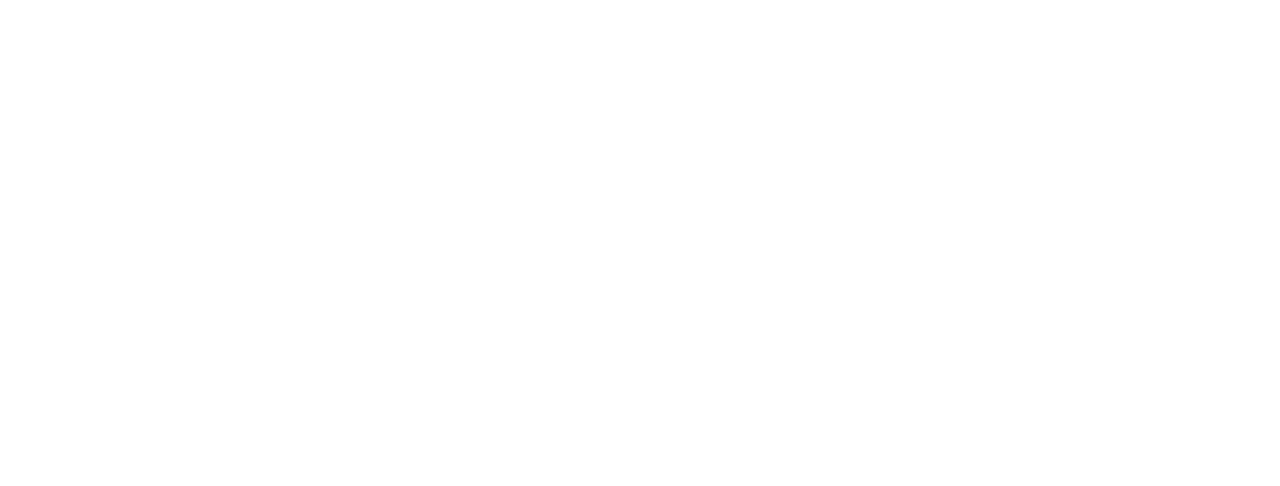
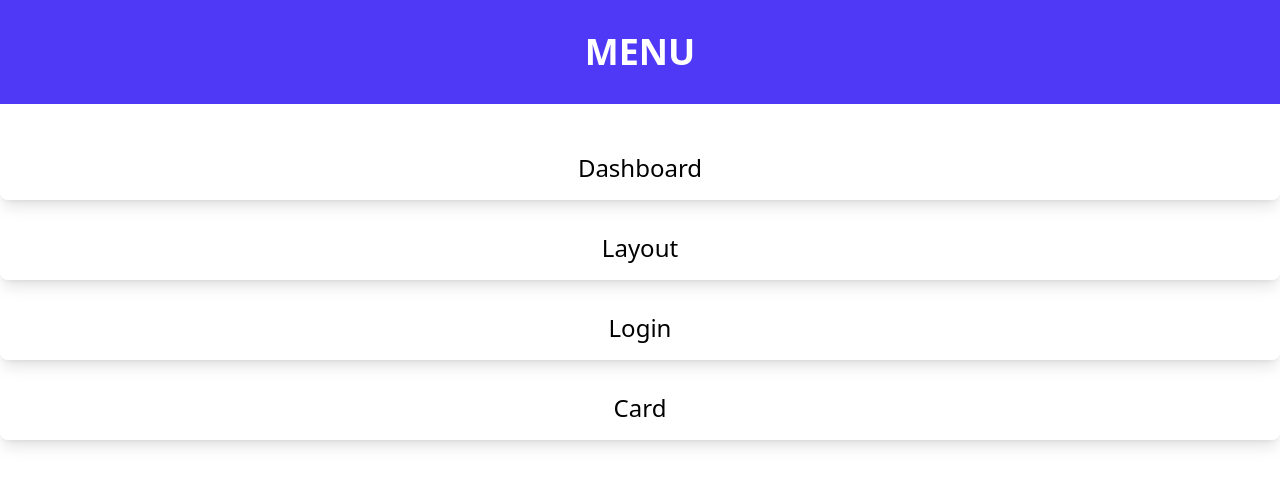
Before and after one commit to Ankeloo0/portafolio.github.io, a plain HTML site: page index.html in a window 1280 px wide. Drawn offline with nearby package versions, Linux system fonts and the light colour scheme.

Commit message:
Agregando menu

```diff
--- a/index.html
+++ b/index.html
@@ -3,9 +3,48 @@
 <head>
     <meta charset="UTF-8">
     <meta name="viewport" content="width=device-width, initial-scale=1.0">
-    <title>Index</title>
+    <title>Menu</title>
+    <script src="https://cdn.jsdelivr.net/npm/@tailwindcss/browser@4"></script>
+
 </head>
 <body>
+    <header class=" bg-indigo-600">
+        <div class=" container mx-auto py-8">
+            <h1 class=" text-center text-4xl uppercase font-bold text-white">Menu</h1>
+
+        </div>
+    </header>
+
+    <main class=" container mx-auto mt-8 space-y-4 ">
+        <div class="shadow-lg rounded-lg p-4 text-center hover:bg-indigo-600 hover:text-white duration-200">
+            <a href="./dashboard.html">
+                <h2 class="text-2xl">Dashboard</h2>
+            </a>
+        </div>
+
+
+        <div class="shadow-lg rounded-lg p-4 text-center hover:bg-indigo-600 hover:text-white duration-200">
+            <a href="./layout.html">
+                <h2 class="text-2xl">Layout</h2>
+            </a>
+        </div>
+
+        <div class="shadow-lg rounded-lg p-4 text-center hover:bg-indigo-600 hover:text-white duration-200">
+            <a href="./login.html">
+                <h2 class="text-2xl">Login</h2>
+            </a>
+        </div>
+
+        <div class="shadow-lg rounded-lg p-4 text-center hover:bg-indigo-600 hover:text-white duration-200">
+            <a href="./card.html">
+                <h2 class="text-2xl">Card</h2>
+            </a>
+        </div>
+
+
+
+
+    </main>
 
 </body>
 </html>
```
